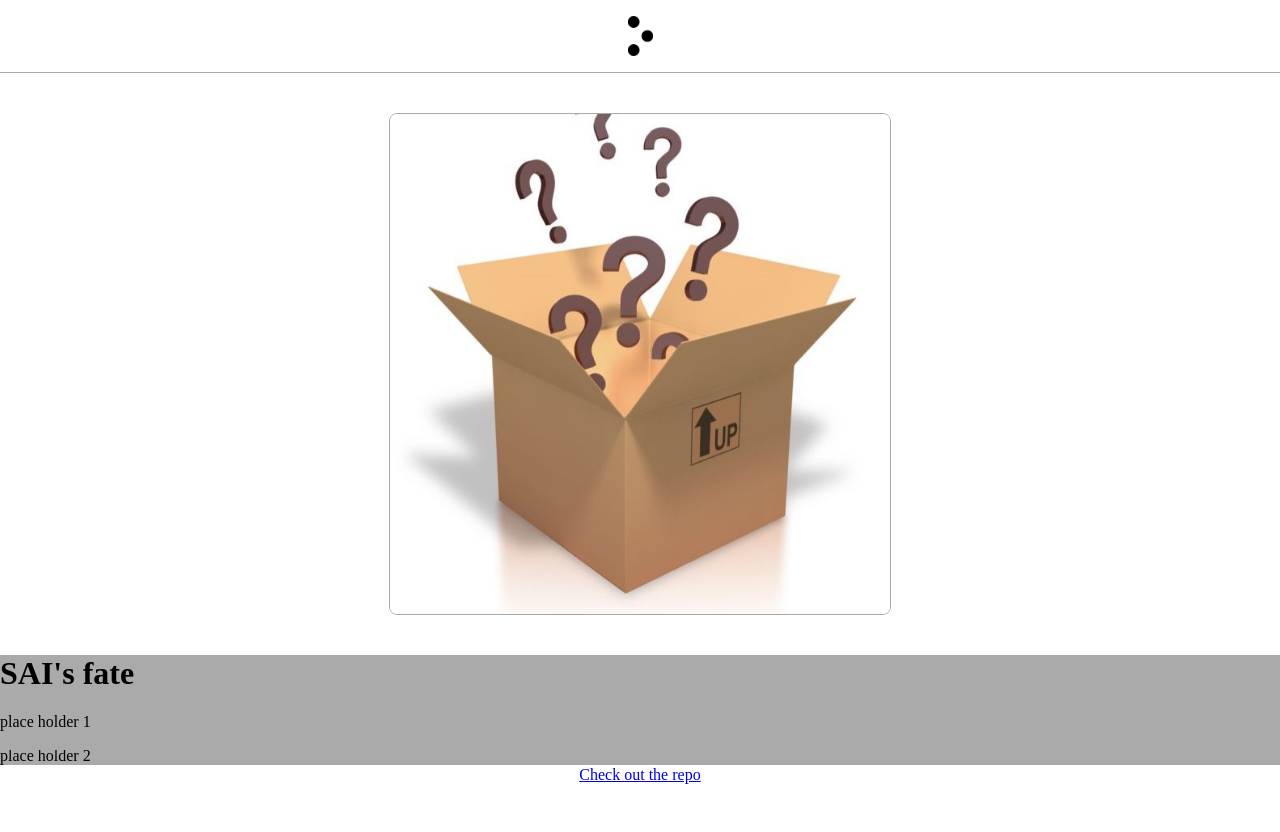
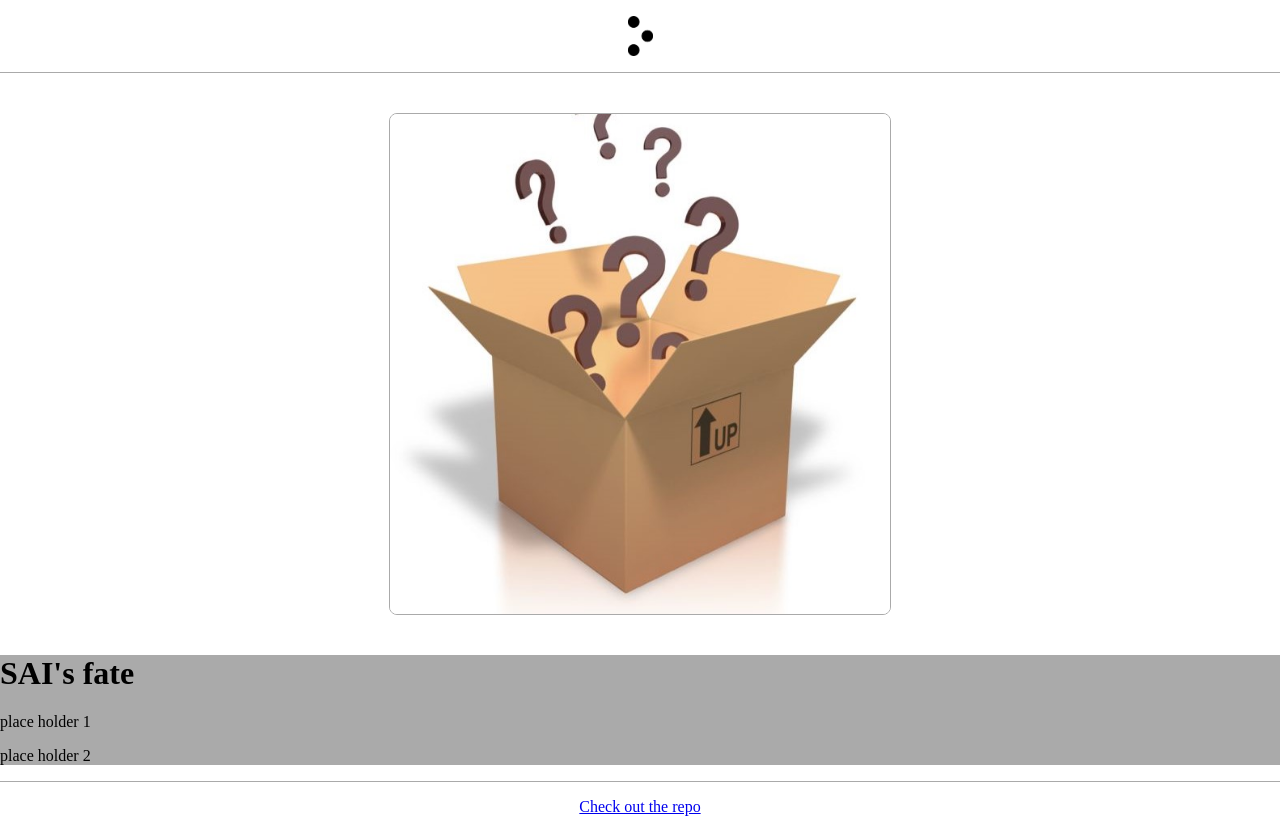
Before and after one commit to Louis-Matsika/fate, a Next.js app: page / in a window 1280 px wide. Before the commit the page ends 800 px from the top, so only its background shows below. Built offline with nearby package versions, Linux system fonts and the light colour scheme.

Commit message:
fix footer styles

```diff
--- a/src/app/index.styles.ts
+++ b/src/app/index.styles.ts
@@ -4,5 +4,12 @@ export default {
     appBody: () =>
         css({
             margin: 0,
+            minHeight: "100vh",
+            display: "flex",
+            flexDirection: "column",
+        }),
+    main: () =>
+        css({
+            flexGrow: 1,
         }),
 };
--- a/src/app/page.tsx
+++ b/src/app/page.tsx
@@ -6,15 +6,18 @@ import Frame from "#/components/Frame/Frame";
 import Footer from "#/components/Footer/Footer";
 import InfoBar from "#/components/InfoBar/InfoBar";
 
+import styles from "./index.styles";
+
 const Home = () => {
     return (
-        <div>
+        <>
             <Header />
-            <Frame />
-            <InfoBar />
+            <main css={styles.main}>
+                <Frame />
+                <InfoBar />
+            </main>
             <Footer />
-
-        </div>
+        </>
     );
 };
 
--- a/src/components/Footer/index.styles.ts
+++ b/src/components/Footer/index.styles.ts
@@ -8,8 +8,5 @@ export default {
             justifyContent: "center",
             borderTop: `1px solid ${colours.NARDOGREY}`,
             padding: `${spacings.DOUBLE} 0 ${spacings.DOUBLE} 0`,
-            position: "absolute",
-            bottom: 0,
-            width: "100%",
         }),
 };
--- a/src/components/InfoBar/InfoBar.tsx
+++ b/src/components/InfoBar/InfoBar.tsx
@@ -1,8 +1,7 @@
 /** @jsxImportSource @emotion/react */
 import styles from "./index.styles";
 
-async function InfoBar() {
-
+const InfoBar = () => {
     return (
         <div css={styles.div}>
             <h1>SAI's fate</h1>
@@ -10,6 +9,6 @@ async function InfoBar() {
             <p>place holder 2</p>
         </div>
     );
-}
+};
 
 export default InfoBar;
--- a/src/components/InfoBar/index.styles.ts
+++ b/src/components/InfoBar/index.styles.ts
@@ -1,5 +1,5 @@
 import {css} from "@emotion/react";
-import { colours } from "#/themes/theme";
+import {colours} from "#/themes/theme";
 
 export default {
     div: () =>
```
Lines whose indentation alone changed are shown as unchanged.
